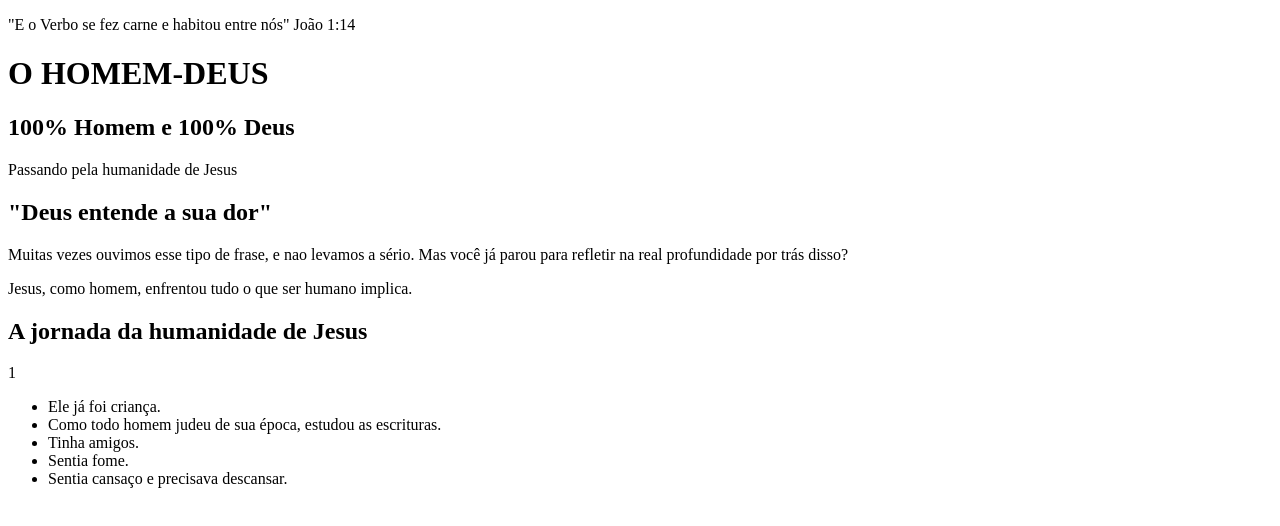
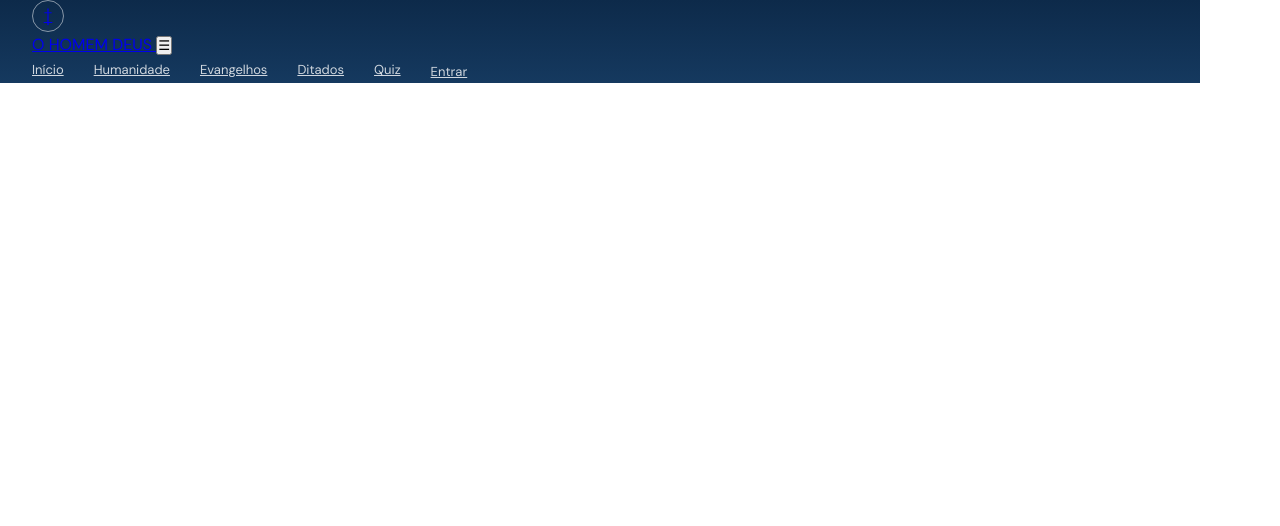
Before and after one commit to ThayssaMarques/Projeto-Individual, a plain HTML site: page index.html in a window 1280 px wide. Drawn offline with Linux system fonts and the light colour scheme.

Commit message:
adicionando arquivo css

```diff
--- a/index.html
+++ b/index.html
@@ -4,44 +4,42 @@
     <meta charset="UTF-8">
     <meta name="viewport" content="width=device-width, initial-scale=1.0">
     <title>O Homem-Deus</title>
+
+     <!-- fontes Cormorant Garamond -->
+    <link rel="preconnect" href="https://fonts.googleapis.com">
+    <link rel="preconnect" href="https://fonts.gstatic.com" crossorigin>
+    <link href="https://fonts.googleapis.com/css2?family=Cormorant+Garamond:ital,wght@0,400;0,500;0,600;1,400;1,500&family=DM+Sans:wght@400;500;600;700&display=swap" rel="stylesheet">
+    <link rel="stylesheet" href="style.css">
+
+
 </head>
 <body>
-    <header>
-        <p>"E o Verbo se fez carne e habitou entre nós" João 1:14</p>
-        <h1>O HOMEM-DEUS</h1>
-        <h2>100% Homem e 100% Deus</h2>
-        <p>Passando pela humanidade de Jesus</p>
+    <header class="cabecalho">
+
+        <div class="container cabecalho conteudo">
+            <a href="#inicio" class="logo">
+                <span class="logo-icone">†</span>
+
+                O HOMEM DEUS
+            </a>
+        <button class="botao-menu" id="botaoMenu" onclick="abrirFecharMenu()">☰</button>
+
+        <nav class="menu" id="menu">
+            <a href="#inicio" onclick="fecharMenu()">Início</a>
+            <a href="#humanidade" onclick="fecharMenu()">Humanidade</a>
+            <a href="#evangelhos" onclick="fecharMenu()">Evangelhos</a>
+            <a href="#ditados" onclick="fecharMenu()">Ditados</a>
+            <a href="#quiz" onclick="fecharMenu()">Quiz</a>
+            <div class="area-usuario" id="areaUsuario">
+                <a href="login.html" class="menu-entrar">Entrar</a>
+            </div>
+
+        </nav>
+        </div>
     </header>
 
-    <main>
-        <section class="introducao">
-            <h2>"Deus entende a sua dor"</h2>
-            <p>Muitas vezes ouvimos esse tipo de frase, e nao levamos a sério. Mas você já parou para refletir na real profundidade por trás disso?</p>
-            <p>Jesus, como homem, enfrentou tudo o que ser humano implica.</p>
-        </section>
-
-        <h2 class="titulo-jornada">A jornada da humanidade de Jesus</h2>
-
-        <section class="etapa">
-            <div class="numero">1</div>
-            <div class="conteudo">
-                <ul>
-                    <li>Ele já foi criança.</li>
-                    <li> Como todo homem judeu de sua época, estudou as escrituras.</li>
-                    <li>Tinha amigos.</li>
-                    <li>Sentia fome.</li>
-                    <li>Sentia cansaço e precisava descansar.</li>
-                </ul>
-            </div>
-
-            <section class="etapa">
-
-            </section>
 
 
-        </section>
-
-    </main>
 
 </body>
 </html>
--- /dev/null
+++ b/style.css
@@ -0,0 +1,82 @@
+:root {
+    --azul-noite: #0b2a4b;
+    --azul-profundo: #071a30;
+    --azul-medio: #1e5a9e;
+    --azul-claro: #84acd6;
+    --azul-gelo: #bcd3eb;
+    --azul-nevoa: #e7f0fb;
+    --fundo-claro: #f3f8fd;
+    --dourado: #d8b66d;
+    --texto: #10233b;
+    --texto-suave: #5b6b80;
+    --borda: #dbe6f2;
+    --branco: #ffffff;
+
+    --fonte-titulo: 'Cormorant Garamond', Georgia, serif;
+    --fonte-texto: 'DM Sans', Arial, sans-serif;
+}
+
+* {
+    margin: 0;
+    padding: 0;
+    box-sizing: border-box;
+}
+
+html {
+    scroll-behavior: smooth;
+    scroll-padding-top: 64px;
+}
+
+body {
+    font-family: var(--fonte-texto);
+    color: var(--texto);
+    line-height: 1.6;
+}
+
+.container {
+    width: 100%;
+    max-width: 1200px;
+    margin: 0 auto;
+    padding: 0 32px;
+}
+
+.rotulo { font-size: 11px; font-weight: 700; letter-spacing: 3px; text-transform: uppercase; color: var(--azul-medio); margin-bottom: 16px; }
+
+.titulo-secao {
+    font-family: var(--fonte-titulo);
+    font-weight: 400;
+    font-size: clamp(40px, 5vw, 64px);
+    line-height: 1.05;
+    color: var(--azul-noite);
+}
+.titulo-secao em { font-style: italic; color: var(--azul-medio); }
+
+.cabecalho {
+    position: fixed;
+    top: 0;
+    left: 0;
+    width: 100%;
+    z-index: 100;
+    background: linear-gradient(180deg, #0d2a4a, #15395f);
+}
+
+.cabecalho-conteudo {
+    display: flex;
+    align-items: center;
+    justify-content: space-between;
+    height: 64px;
+}
+
+.logo-icone {
+    width: 32px;
+    height: 32px;
+    border: 1px solid rgba(255, 255, 255, 0.5);
+    border-radius: 50%;
+    display: flex;
+    align-items: center;
+    justify-content: center;
+}
+
+.menu { display: flex; align-items: center; gap: 30px; }
+.menu a { color: rgba(255, 255, 255, 0.8); font-size: 13px; transition: color 0.2s; }
+.menu a:hover { color: var(--branco); }
```
